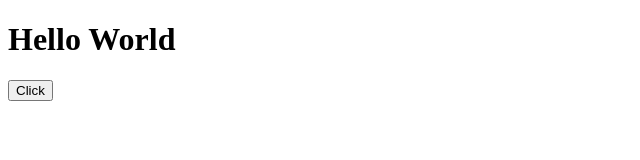
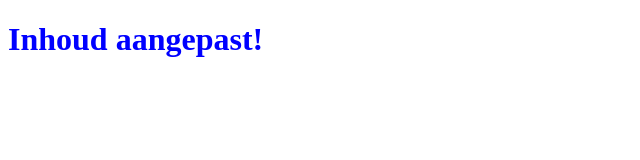
Before and after one commit to Pending345/p1-javascript, a plain HTML site: page week2/opdracht_3/index.html in a window 1280 px wide. Shown: the whole page, without its empty margins (0-640 px from the left). Drawn offline with Linux system fonts and the light colour scheme.

Commit message:
opdracht3

```diff
--- a/week2/opdracht_3/app.js
+++ b/week2/opdracht_3/app.js
@@ -3,3 +3,5 @@ function kleur_aanpassen() {
     document.getElementById('title').innerText = "Inhoud aangepast!"
 
 }
+
+kleur_aanpassen();
--- a/week2/opdracht_3/index.html
+++ b/week2/opdracht_3/index.html
@@ -8,9 +8,6 @@
 <body>
     <h1 id="title">Hello World</h1>
 
-    <button onclick="kleur_aanpassen()">Click</button>
-
-
     <script src="app.js"></script>
 </body>
 </html>
```
